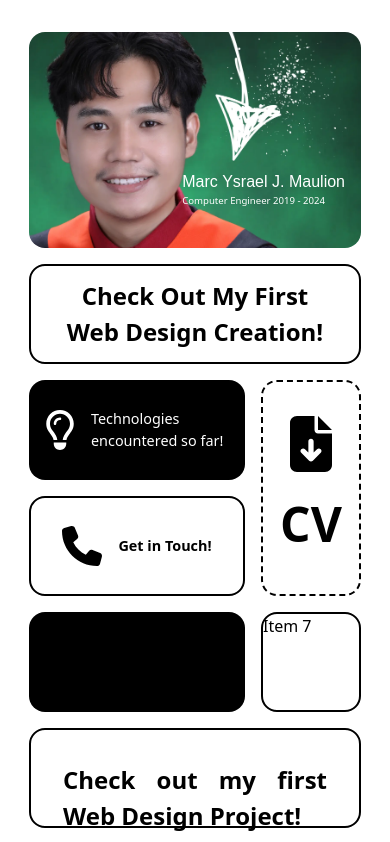
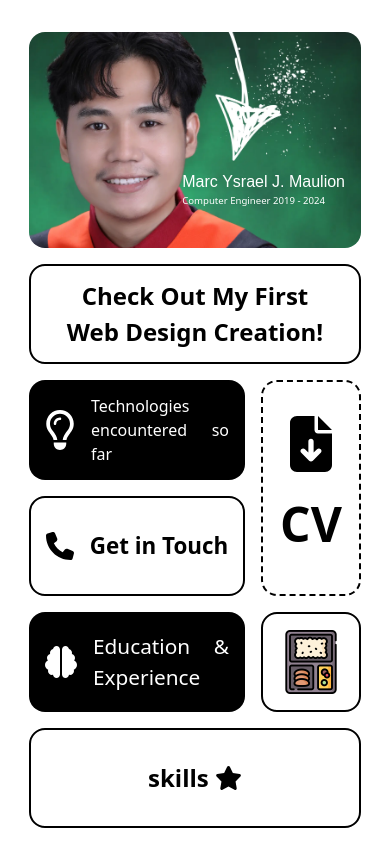
Before and after one commit to mrcysrl/Maulion-Portfolio, a React (Create React App) app: page / in a window 390 px wide. Shown: the top 842 px of the page. Built offline with nearby package versions, Linux system fonts and the light colour scheme; a web font is replaced by a local one.

Commit message:
complete dashboard

```diff
--- a/public/index.html
+++ b/public/index.html
@@ -2,12 +2,12 @@
 <html lang="en">
   <head>
     <meta charset="utf-8" />
-    <link rel="icon" href="%PUBLIC_URL%/happylogo.png" />
+    <link rel="icon" href="%PUBLIC_URL%/bento.png" />
     <meta name="viewport" content="width=device-width, initial-scale=1" />
     <meta name="theme-color" content="#000000" />
     <meta
-      name="description"
-      content="Web site created using create-react-app"
+      name="Maulion-Portfolio"
+      content="Hello! I'm Marc, and this is my portfolio."
     />
     <link rel="apple-touch-icon" href="%PUBLIC_URL%/logo192.png" />
     <!--
--- a/src/App.js
+++ b/src/App.js
@@ -2,11 +2,11 @@ import React, { useState, useEffect } from "react";
 import { library } from '@fortawesome/fontawesome-svg-core';
 import { FontAwesomeIcon } from '@fortawesome/react-fontawesome';
 import { faFacebook, faLinkedin } from '@fortawesome/free-brands-svg-icons';
-import { faEnvelope, faFile, faFileArrowDown, faPhone } from '@fortawesome/free-solid-svg-icons';
+import { faEnvelope, faFile, faFileArrowDown, faPhone, faBrain, faStar } from '@fortawesome/free-solid-svg-icons';
 import { faLightbulb } from '@fortawesome/free-regular-svg-icons';
 import { ReactTyped as Typed } from "react-typed";
 
-library.add(faFacebook, faLinkedin, faEnvelope, faFile, faFileArrowDown, faLightbulb, faPhone);
+library.add(faFacebook, faLinkedin, faEnvelope, faFile, faFileArrowDown, faLightbulb, faPhone, faBrain, faStar);
 
 export default function App() {
   const [expandedItem, setExpandedItem] = useState(null);           // Expand Function
@@ -113,8 +113,10 @@ export default function App() {
           ${expandedItem ? "sm:grid-cols-[repeat(3,_100px)] sm:grid-rows-[repeat(6,_100px)] md:grid-cols-[repeat(4,_100px)] md:grid-rows-[repeat(7,_100px)] lg:grid-cols-[repeat(6,_100px)] lg:grid-rows-[repeat(6,_100px)] xl:grid-cols-[repeat(8,_100px)] xl:grid-rows-[repeat(5,_100px)] 2xl:grid-cols-[repeat(10,_100px)] 2xl:grid-rows-[repeat(5,_100px)]" : "sm:grid-rows-[repeat(9,_100px)]"}
           ${isShrinking ? "shrink" : ""}`}>
 
+
+
           {/* Bento Item 1 */}
-          <div className={`bento__item cursor-pointer ${expandedItem === "item1" ? "sm:col-span-3 sm:row-span-6 md:col-span-4 md:row-span-7 lg:col-span-6 lg:row-span-6 xl:col-span-8 xl:row-span-5 2xl:col-span-10 expanded border-dashed border-[2px] border-black" : "sm:col-span-3 sm:row-span-2 md:col-span-4 md:row-span-2 xl:col-span-4 xl:row-span-3 2xl:col-span-5"}
+          <div className={`bento__item cursor-pointer ${expandedItem === "item1" ? "border-solid border-[2px] border-black sm:col-span-3 sm:row-span-6 md:col-span-4 md:row-span-7 lg:col-span-6 lg:row-span-6 xl:col-span-8 xl:row-span-5 2xl:col-span-10 expanded" : "sm:col-span-3 sm:row-span-2 md:col-span-4 md:row-span-2 xl:col-span-4 xl:row-span-3 2xl:col-span-5"}
             ${expandedItem && expandedItem !== "item1" ? "hidden" : ""}
             ${expandedItem !== "item1" ? "moving-border" : ""}`}
             onClick={() => handleExpand("item1")}>
@@ -233,7 +235,7 @@ export default function App() {
 
 
           {/* Bento Item 3 */}
-          <div className={`bento__item cursor-pointer ${expandedItem === "item3" ? "sm:col-span-3 sm:row-span-6 md:col-span-4 md:row-span-7 lg:col-span-6 lg:row-span-6 xl:col-span-8 2xl:col-span-10" : "sm:col-span-2 sm:row-span-1 md:col-span-4 xl:col-span-2 xl:row-span-2"}
+          <div className={`bento__item cursor-pointer ${expandedItem === "item3" ? "sm:col-span-3 sm:row-span-6 md:col-span-4 md:row-span-7 lg:col-span-6 lg:row-span-6 xl:col-span-8 2xl:col-span-10 expanded" : "sm:col-span-2 sm:row-span-1 md:col-span-4 xl:col-span-2 xl:row-span-2"}
             ${expandedItem && expandedItem !== "item3" ? "hidden" : ""}`}
             onClick={() => handleExpand("item3")}>
 
@@ -242,7 +244,7 @@ export default function App() {
             ) : (
               <div className="item__title flex sm:p-[1rem] md:p-[2rem] sm:flex-row xl:flex-col sm:gap-[1rem] md:gap-[2rem] xl:gap-[1rem] justify-center items-center w-full h-full">
                 <FontAwesomeIcon icon={faLightbulb} className="icon sm:text-[2.5rem] md:text-[3.5rem] 2xl:text-[4rem] text-white"/>
-                <h1 className="text-white sm:text-justify xl:text-center sm:text-[.9rem] md:text-[1.2rem]">Technologies encountered so far!</h1>
+                <h1 className="text-white sm:text-justify xl:text-center sm:text-[1rem] md:text-[1.2rem]">Technologies encountered so far</h1>
               </div>
             )}
           </div>
@@ -261,16 +263,16 @@ export default function App() {
 
 
           {/* Bento Item 5 */}
-          <div className={`bento__item cursor-pointer ${expandedItem === "item5" ? "sm:col-span-3 sm:row-span-6 md:col-span-4 md:row-span-7 lg:col-span-6 lg:row-span-6 xl:col-span-8 2xl:col-span-10" : "sm:col-span-2 sm:row-span-1 md:row-span-2 xl:row-span-1 2xl:row-span-2"}
+          <div className={`bento__item cursor-pointer ${expandedItem === "item5" ? "sm:col-span-3 sm:row-span-6 md:col-span-4 md:row-span-7 lg:col-span-6 lg:row-span-6 xl:col-span-8 2xl:col-span-10 expanded" : "sm:col-span-2 sm:row-span-1 md:row-span-2 xl:row-span-1 2xl:row-span-2"}
             ${expandedItem && expandedItem !== "item5" ? "hidden" : ""}`}
             onClick={() => handleExpand("item5")}>
 
             {expandedItem === "item5" ? (
               <div className="expandedContent">Expanded content for Item 5</div>
             ) : (
-              <div className="item__title flex sm:p-[1rem] md:p-[2rem] sm:flex-row xl:flex-col sm:gap-[1rem] md:gap-[2rem] xl:gap-[1rem] justify-center items-center w-full h-full">
-                <FontAwesomeIcon icon={faPhone} className="icon sm:text-[2.5rem] md:text-[3.5rem] 2xl:text-[4rem] text-black"/>
-                <h1 className="sm:text-justify xl:text-center font-bold sm:text-[.9rem] md:text-[1.5rem]">Get in Touch!</h1>
+              <div className="item__title flex sm:p-[1rem] md:p-[2rem] sm:flex-row md:flex-col xl:flex-row 2xl:flex-col gap-[1rem] justify-center items-center w-full h-full">
+                <FontAwesomeIcon icon={faPhone} className="icon sm:text-[1.75rem] md:text-[3.5rem] xl:text-[2.5rem] 2xl:text-[4rem] text-black"/>
+                <h1 className="whitespace-nowrap  sm:text-justify md:text-center xl:text-justify 2xl:text-center font-bold sm:text-[1.4rem] md:text-[1.5rem] xl:text-[1.3rem] 2xl:text-[1.7rem]">Get in Touch</h1>
               </div>
             )}
           </div>
@@ -278,14 +280,17 @@ export default function App() {
 
 
           {/* Bento Item 6 */}
-          <div className={`bento__item cursor-pointer ${expandedItem === "item6" ? "sm:col-span-3 sm:row-span-6 md:col-span-4 md:row-span-7 lg:col-span-6 lg:row-span-6 xl:col-span-8 2xl:col-span-10" : "sm:col-span-2 sm:row-span-1 md:col-span-2 md:row-span-2 lg:row-span-1 xl:col-span-4 2xl:col-span-2 2xl:row-span-2"}
+          <div className={`bento__item cursor-pointer ${expandedItem === "item6" ? "sm:col-span-3 sm:row-span-6 md:col-span-4 md:row-span-7 lg:col-span-6 lg:row-span-6 xl:col-span-8 2xl:col-span-10 expanded" : "sm:col-span-2 sm:row-span-1 md:col-span-2 md:row-span-2 lg:row-span-1 xl:col-span-4 2xl:col-span-2 2xl:row-span-2"}
             ${expandedItem && expandedItem !== "item6" ? "hidden" : ""}`}
             onClick={() => handleExpand("item6")}>
 
             {expandedItem === "item6" ? (
               <div className="expandedContent">Expanded content for Item 6</div>
             ) : (
-              ""
+              <div className="item__title flex sm:p-[1rem] md:p-[2rem] sm:flex-row md:flex-col lg:flex-row 2xl:flex-col sm:gap-[1rem] md:gap-[2rem] lg:gap-[1rem] xl:gap-[2rem] sm:justify-center xl:justify-center 2xl:justify-center items-center w-full h-full">
+                <FontAwesomeIcon icon={faBrain} className="icon sm:text-[2rem] md:text-[3.5rem] lg:text-[2.5rem] xl:text-[3rem] 2xl:text-[4rem] text-white"/>
+                <h1 className="text-white sm:text-justify md:text-center lg:text-justify 2xl:text-center sm:text-[1.3rem] md:text-[1.2rem] lg:text-[1rem] xl:text-[1.3rem]">Education & Experience</h1>
+              </div>
             )}
           </div>
 
@@ -293,23 +298,26 @@ export default function App() {
 
           {/* Bento Item 7 */}
           <div className={`bento__item sm:col-span-1 sm:row-span-1 md:col-span-2 xl:col-span-2 xl:row-span-1 ${expandedItem && expandedItem !== "item7" ? "hidden" : ""}`}>
-            Item 7
+          <a href="https://github.com/mrcysrl/Maulion-Portfolio" target="_blank" rel="noopener noreferrer" className="flex justify-center items-center p-[1rem] gap-[1rem] w-full h-full">
+            <h3 className="sm:hidden md:block font-bold md:text-[1.3rem] 2xl:text-[1.5rem] text-justify ">Bento-Style</h3>
+            <div className="sm:w-[5rem] md:w-[3rem]">
+              <img src= {`${process.env.PUBLIC_URL}/bento.png`} alt=""/>
+            </div>
+          </a>
           </div>
 
 
 
           {/* Bento Item 8 */}
-          <div className={`bento__item cursor-pointer ${expandedItem === "item8" ? "sm:col-span-3 sm:row-span-6 md:col-span-4 md:row-span-7 lg:col-span-6 lg:row-span-6 xl:col-span-8 2xl:col-span-10" : "sm:col-span-3 sm:row-span-1 md:col-span-3 md:row-span-2 lg:col-span-4 lg:row-span-1 xl:col-span-2 xl:row-span-2 2xl:col-span-3"}
+          <div className={`bento__item cursor-pointer ${expandedItem === "item8" ? "sm:col-span-3 sm:row-span-6 md:col-span-4 md:row-span-7 lg:col-span-6 lg:row-span-6 xl:col-span-8 2xl:col-span-10 expanded" : "sm:col-span-3 sm:row-span-1 md:col-span-3 md:row-span-2 lg:col-span-4 lg:row-span-1 xl:col-span-2 xl:row-span-2 2xl:col-span-3"}
             ${expandedItem && expandedItem !== "item8" ? "hidden" : ""}`}
             onClick={() => handleExpand("item8")}>
 
             {expandedItem === "item8" ? (
               <div className="expandedContent">Expanded content for Item 8</div>
             ) : (
-              <div className="item8__title h-full grid grid-cols-[2fr, 1fr] gap-[1rem] items-center p-[2rem]">
-                <div className="flex">
-                <h1 className="text-justify font-bold text-[1.5rem] text-black">Check out my first Web Design Project!</h1>
-                </div>
+              <div className="item__title w-full h-full flex justify-center items-center">
+                <h1 className="text-center font-bold sm:text-[1.5rem] md:text-[3rem] xl:text-[2rem] p-[2rem] 2xl:text-[3.5rem] text-black">skills <FontAwesomeIcon icon={faStar}/></h1>
               </div>
             )}
           </div>
--- a/src/index.css
+++ b/src/index.css
@@ -183,7 +183,7 @@
     box-shadow: 0px 4px 10px rgba(0, 0, 0, 0.9);
   }
 
-  .item__title h1:hover {
+  .item__title:hover h1 {
     transform: none;
   }
 
```
Also changed, not shown: public/bento.png (added), 1 other file (tests, documents, lock files or other folders).
